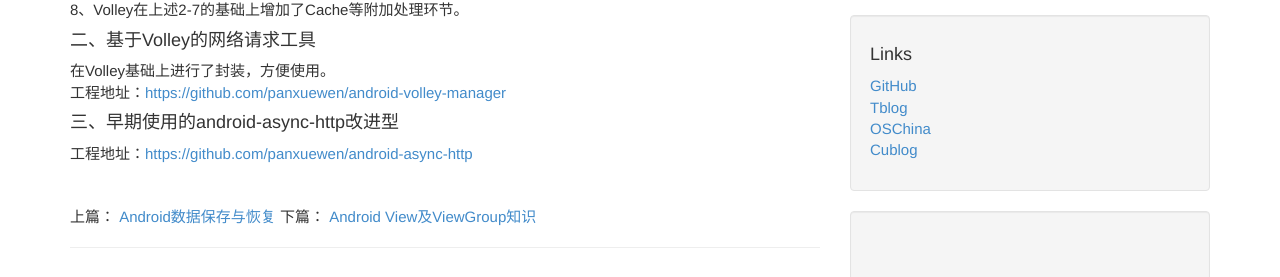
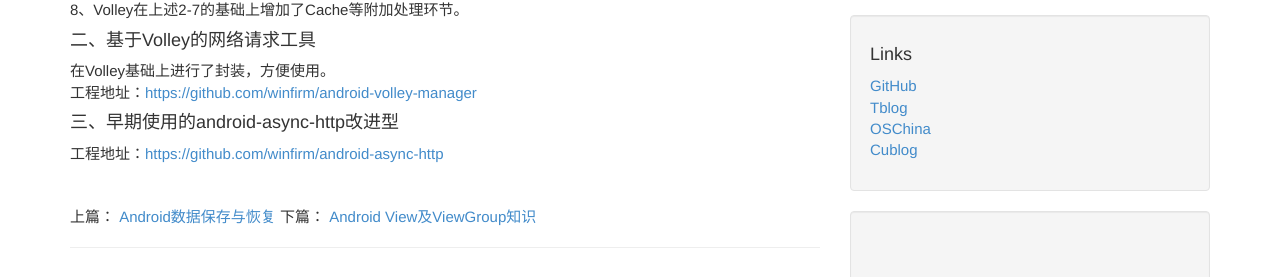
Before and after one commit to wdyggh/wdyggh.github.com, a Jekyll site: the page built from _posts/2014-06-15-android-volley-tool.markdown, in a window 1280 px wide and 1063 px high. Shown: the part 384-661 px from the top of the window. Built offline with Jekyll 4.4.1, drawn with Linux system fonts in a browser that asks for light colours; nearby versions of some CDN libraries; library files that are not in the unit come from our copies; Markdown is read by kramdown in place of the engine named in the settings; comment, search, counter and statistics services are not loaded; some of the changed lines change nothing that is shown.

Commit message:
update post

```diff
--- a/_posts/2014-06-15-android-volley-tool.markdown
+++ b/_posts/2014-06-15-android-volley-tool.markdown
@@ -16,7 +16,7 @@
 
 ####二、基于Volley的网络请求工具
 在Volley基础上进行了封装，方便使用。
-工程地址：<https://github.com/panxuewen/android-volley-manager>
+工程地址：<https://github.com/winfirm/android-volley-manager>
 
 ####三、早期使用的android-async-http改进型
-工程地址：<https://github.com/panxuewen/android-async-http>
+工程地址：<https://github.com/winfirm/android-async-http>
```
